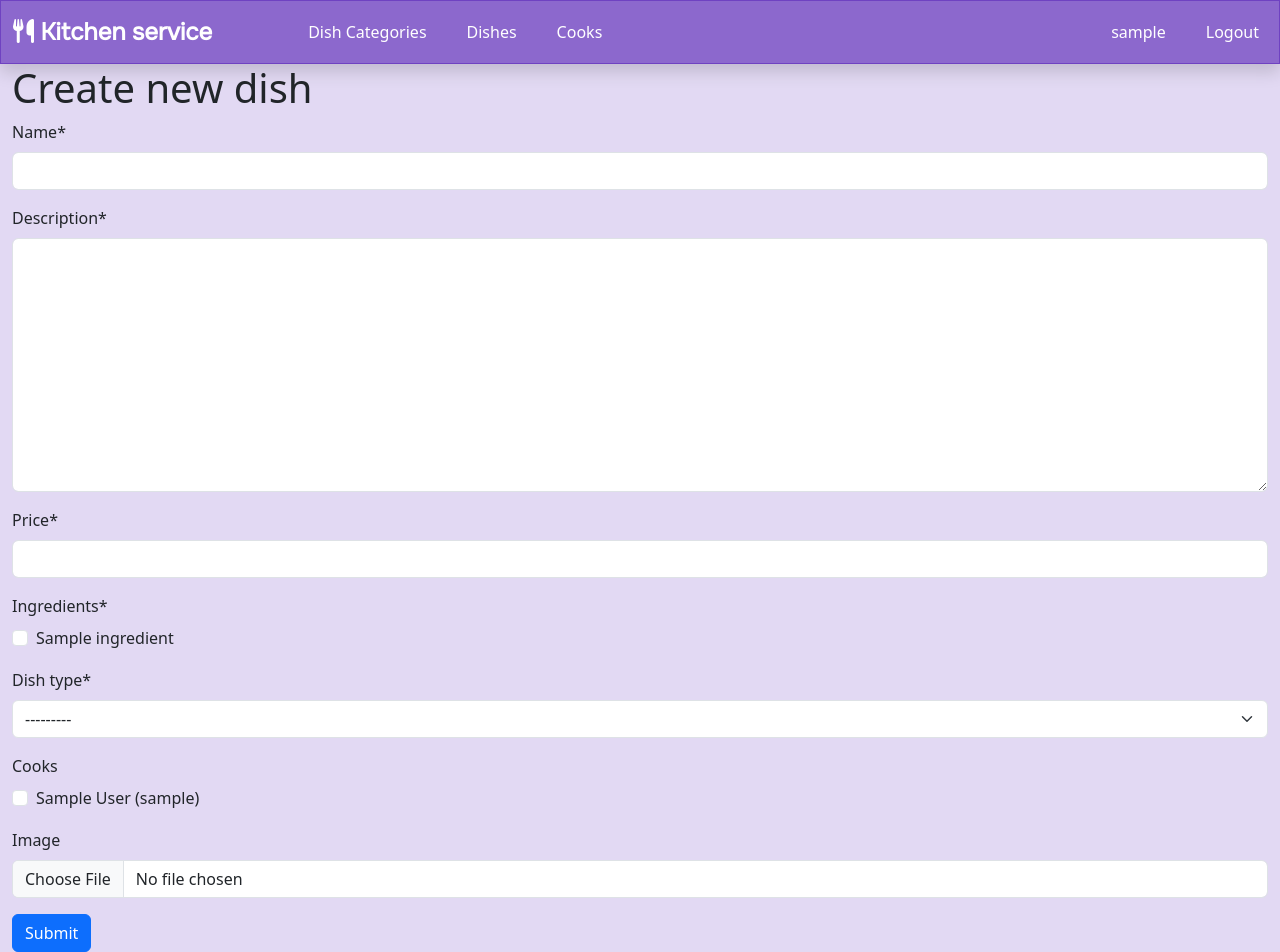
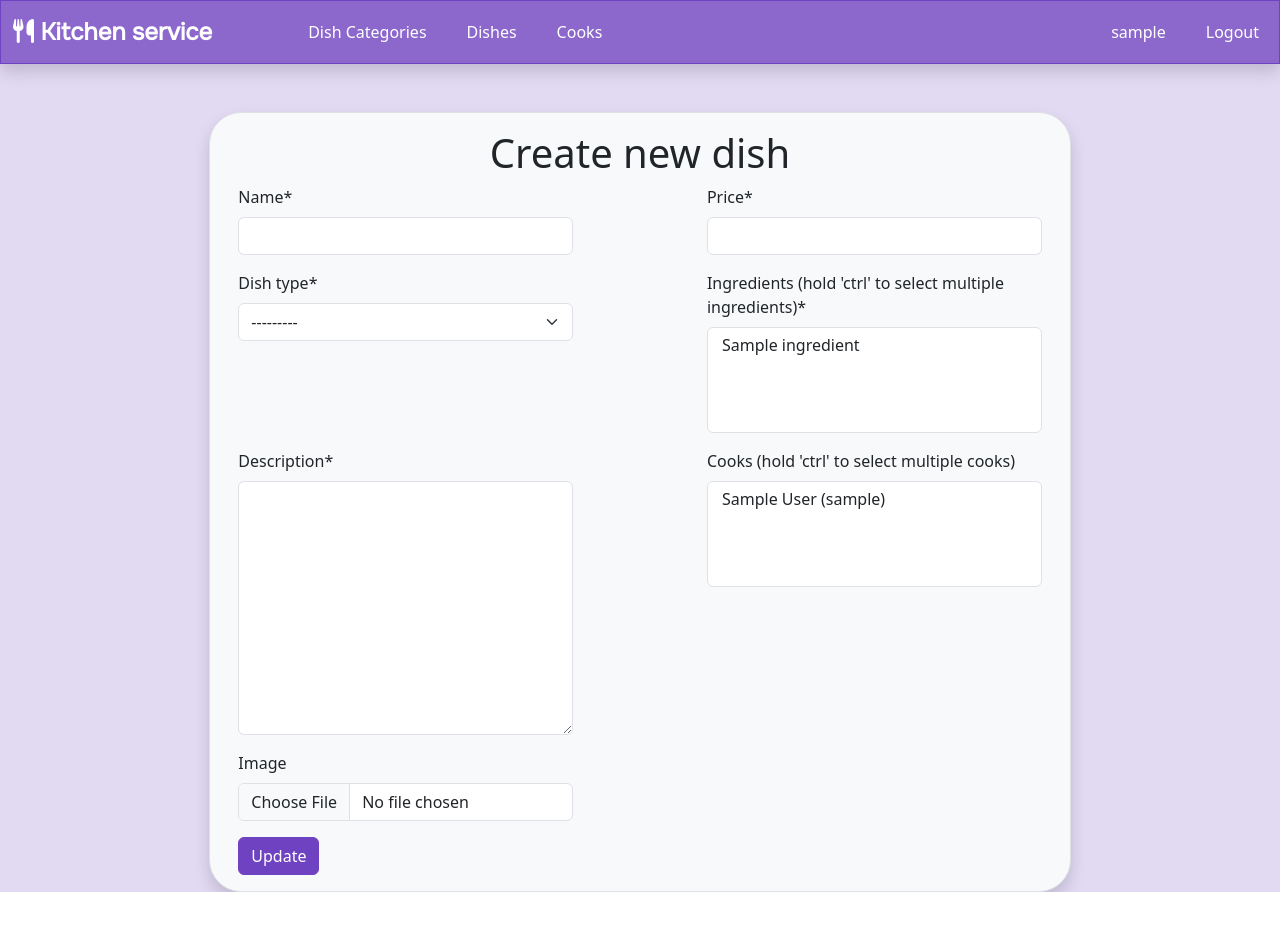
Before and after one commit to KristianYe/restaurant-kitchen, a Django app: page /dishes/create/ in a window 1280 px wide. After the commit the page ends 892 px from the top, so only its background shows below. Run offline with Django 4.2, Linux system fonts and the light colour scheme; a user stored in the database is signed in; tables that the repository leaves empty hold one stand-in row (values such as "Sample post"); some libraries are stand-ins or nearby versions.

Commit message:
updated dish_form + fixed bug with redirect to wrong url on dishes page

```diff
--- a/kitchen/forms.py
+++ b/kitchen/forms.py
@@ -7,12 +7,12 @@ from kitchen.models import Ingredient, DishType, Dish
 class DishForm(forms.ModelForm):
     ingredients = forms.ModelMultipleChoiceField(
         queryset=Ingredient.objects.all(),
-        widget=forms.CheckboxSelectMultiple,
+        label="Ingredients (hold 'ctrl' to select multiple ingredients)"
     )
     cooks = forms.ModelMultipleChoiceField(
         queryset=get_user_model().objects.all(),
-        widget=forms.CheckboxSelectMultiple,
-        required=False
+        required=False,
+        label="Cooks (hold 'ctrl' to select multiple cooks)"
     )
     dish_type = forms.ModelChoiceField(
         queryset=DishType.objects.all(), widget=forms.Select
--- a/templates/kitchen/dish_form.html
+++ b/templates/kitchen/dish_form.html
@@ -2,11 +2,47 @@
 {% load crispy_forms_filters %}
 
 {% block content %}
-  <h1>{{ object|yesno:"Update,Create new" }} dish</h1>
-  <form action="" method="post" novalidate>
-    {% csrf_token %}
-    {{ form|crispy }}
-
-    <input type="submit" value="Submit" class="btn btn-primary">
-  </form>
+  <div class="container d-flex justify-content-center align-items-center mt-5">
+    <div class="col-md-8">
+      <div class="row border rounded-5 p-3 bg-light shadow box-area">
+        <div class="text-center">
+          <h1>{{ object|yesno:"Update,Create new" }} dish</h1>
+        </div>
+        <br>
+        <form method="post" action="{% url 'login' %}">
+          {% csrf_token %}
+          <div class="d-flex flex-row justify-content-start">
+            <div class="col-5">
+              {{ form.name|as_crispy_field}}
+            </div>
+            <div class="col-5 ms-auto">
+              {{ form.price|as_crispy_field}}
+            </div>
+          </div>
+          <div class="d-flex flex-row justify-content-start">
+            <div class="col-5">
+              {{ form.dish_type|as_crispy_field}}
+            </div>
+            <div class="col-5 ms-auto">
+              {{ form.ingredients|as_crispy_field }}
+            </div>
+          </div>
+          <div class="d-flex flex-row justify-content-start">
+            <div class="col-5">
+              {{ form.description|as_crispy_field}}
+            </div>
+            <div class="col-5 ms-auto">
+              {{ form.cooks|as_crispy_field }}
+            </div>
+          </div>
+          <div class="d-flex flex-row justify-content-start">
+            <div class="col-5">
+              {{ form.image|as_crispy_field}}
+            </div>
+          </div>
+          <input type="submit" value="Update" class="btn btn-purple" />
+        </form>
+      </div>
+    </div>
+  </div>
 {% endblock %}
--- a/templates/kitchen/dish_list.html
+++ b/templates/kitchen/dish_list.html
@@ -5,7 +5,7 @@
     <div class="text-center">
       <h1>
         Dish List
-        <a style="margin-left: 1%" href="{% url 'kitchen:dish-type-create' %}" class="btn btn-purple link-to-page">
+        <a style="margin-left: 1%" href="{% url 'kitchen:dish-create' %}" class="btn btn-purple link-to-page">
           Add new dish
         </a>
       </h1>
```
